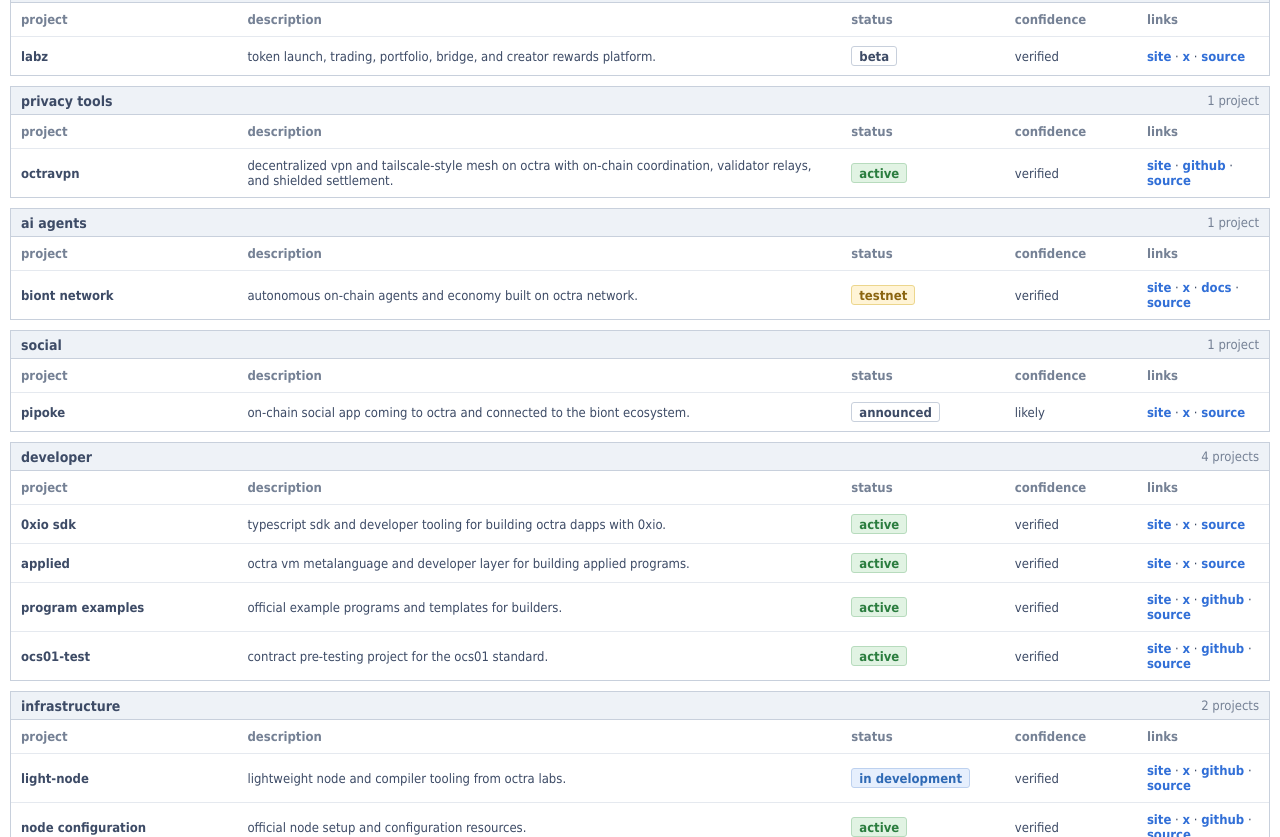
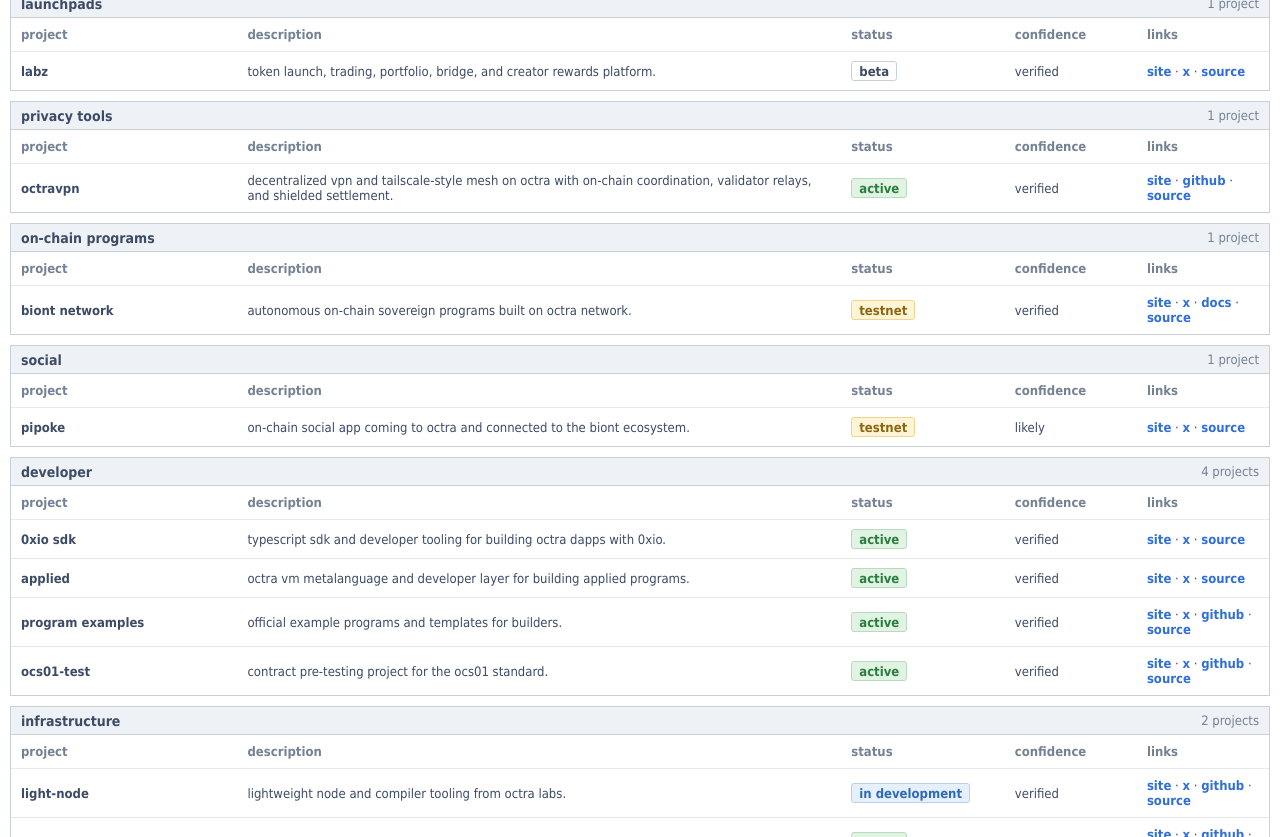
Before and after one commit to octrahub/octrahub, a plain HTML site: page scan.html in a window 1280 px wide. Shown: the part 1374-2211 px from the top of the page. Drawn offline with Linux system fonts and the light colour scheme.

Commit message:
apply community feedback

```diff
--- a/projects.js
+++ b/projects.js
@@ -6,7 +6,7 @@ window.OCTRA_CATEGORIES = [
   "bridges",
   "launchpads",
   "privacy tools",
-  "ai agents",
+  "on-chain programs",
   "social",
   "developer",
   "infrastructure",
@@ -190,10 +190,10 @@ window.OCTRA_PROJECTS = [
   },
   {
     name: "biont network",
-    category: "ai agents",
+    category: "on-chain programs",
     status: "testnet",
     confidence: "verified",
-    description: "autonomous on-chain agents and economy built on octra network.",
+    description: "autonomous on-chain sovereign programs built on octra network.",
     website: "https://www.biont.network",
     twitter: "https://x.com/biontnetwork",
     docs: "https://www.biont.network/docs/getting-started",
@@ -213,7 +213,7 @@ window.OCTRA_PROJECTS = [
   {
     name: "pipoke",
     category: "social",
-    status: "announced",
+    status: "testnet",
     confidence: "likely",
     description: "on-chain social app coming to octra and connected to the biont ecosystem.",
     website: "https://www.biont.network/docs/faq",
--- a/scan.html
+++ b/scan.html
@@ -33,7 +33,7 @@
         <button class="summary-cell" data-filter="bridges"><span>bridges</span><strong data-category-count="bridges">0</strong></button>
         <button class="summary-cell" data-filter="launchpads"><span>launchpads</span><strong data-category-count="launchpads">0</strong></button>
         <button class="summary-cell" data-filter="privacy tools"><span>privacy tools</span><strong data-category-count="privacy tools">0</strong></button>
-        <button class="summary-cell" data-filter="ai agents"><span>ai agents</span><strong data-category-count="ai agents">0</strong></button>
+        <button class="summary-cell" data-filter="on-chain programs"><span>on-chain programs</span><strong data-category-count="on-chain programs">0</strong></button>
         <button class="summary-cell" data-filter="social"><span>social</span><strong data-category-count="social">0</strong></button>
         <button class="summary-cell" data-filter="developer"><span>developer</span><strong data-category-count="developer">0</strong></button>
         <button class="summary-cell" data-filter="infrastructure"><span>infrastructure</span><strong data-category-count="infrastructure">0</strong></button>
```
Also changed, not shown: index.html (+17 -17 lines).
